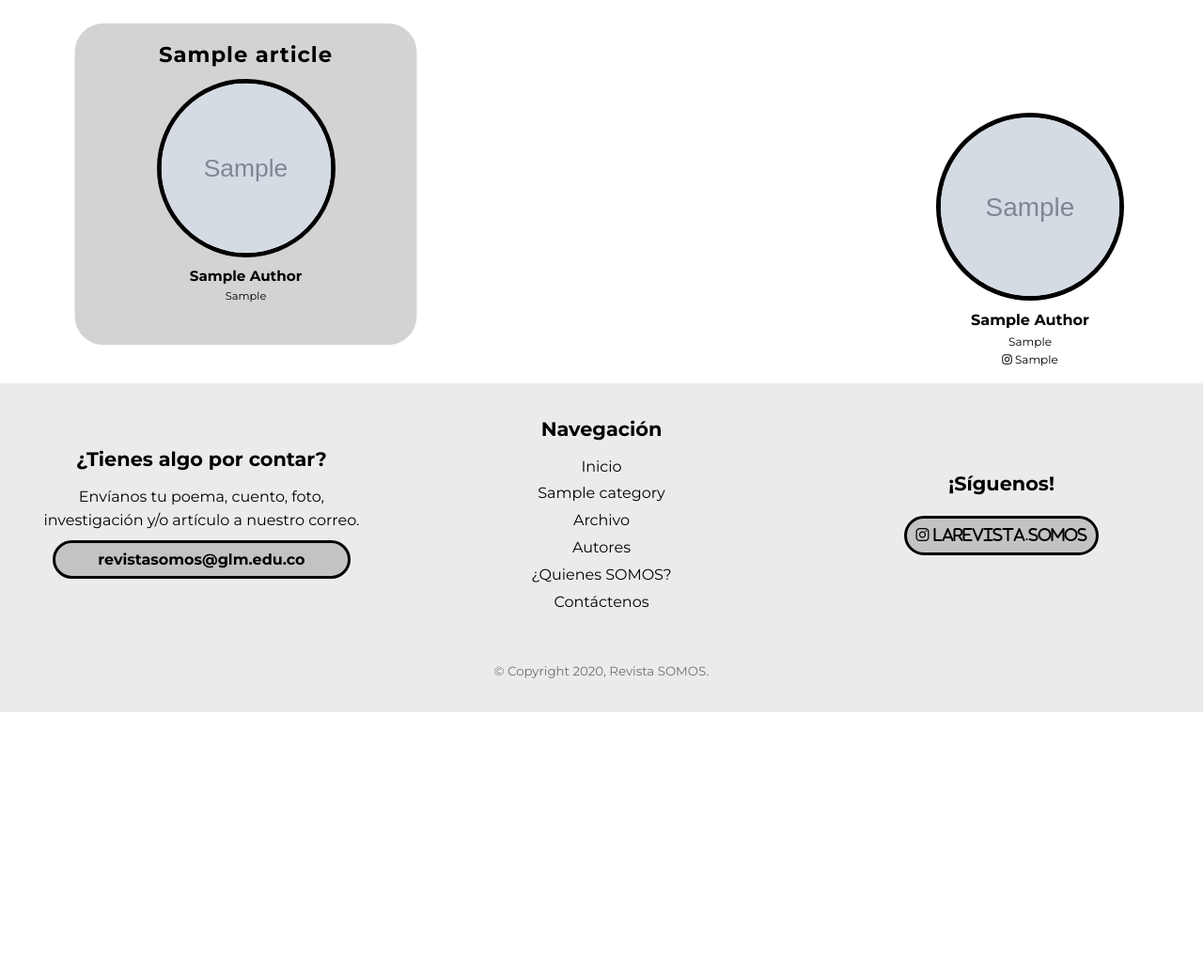
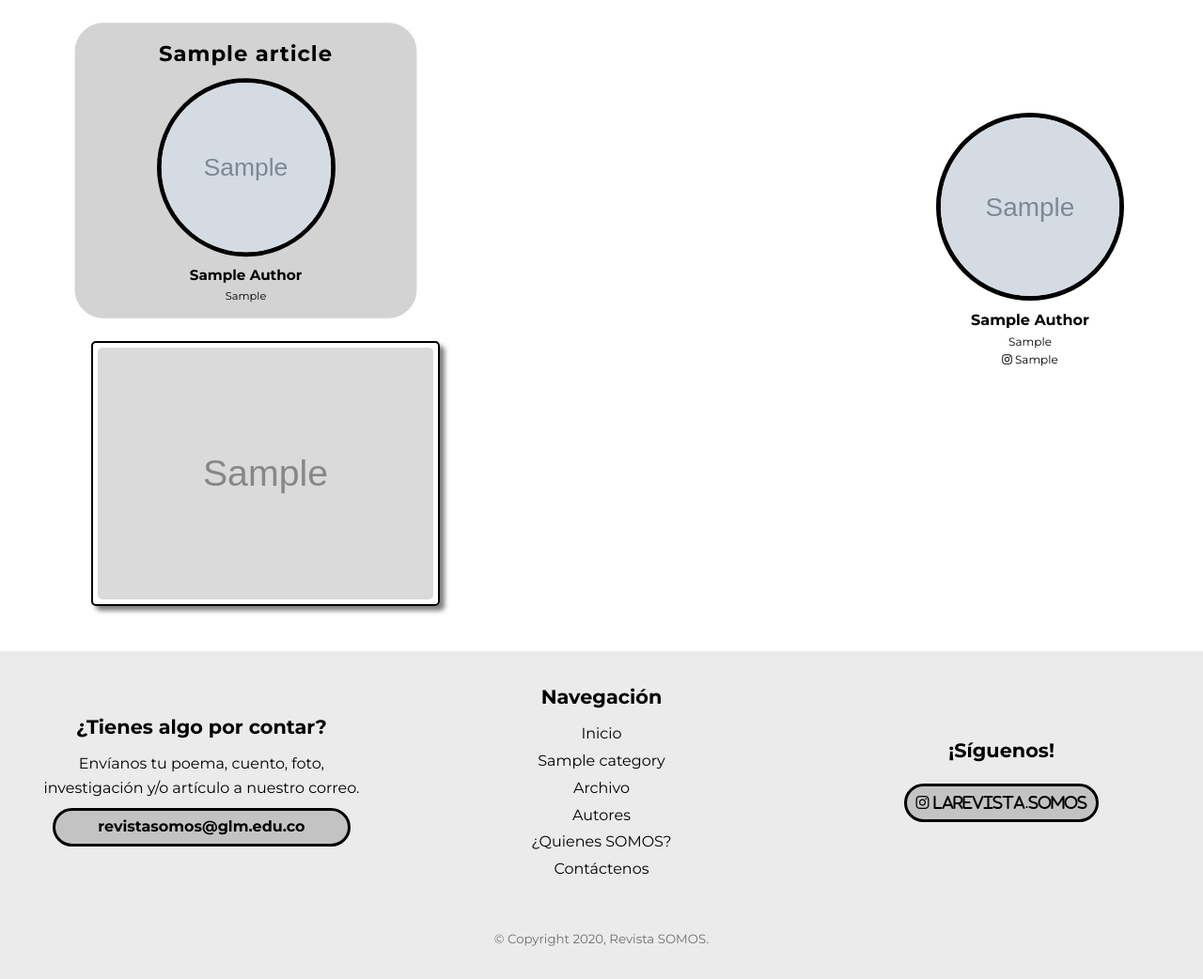
Before and after one commit to jbbenavidesr/larevistasomos, a Django app: a page that uses revista/templates/revista/author_list.html in a window 1280 px wide. Shown: the part 193-1235 px from the top of the page at 94% size. Before the commit the page ends 951 px from the top, so only its background shows below. Run offline with Django 3.2, Linux system fonts and the light colour scheme; tables that the repository leaves empty hold one stand-in row (values such as "Sample post"); grey boxes marked "Sample" are stand-in pictures; parts of the project's set-up code (start-up, migrations or seed data) failed here and were passed over; some libraries are stand-ins or nearby versions.

Commit message:
Add gallery photos to authors

```diff
--- a/revista/templates/revista/author_list.html
+++ b/revista/templates/revista/author_list.html
@@ -17,15 +17,23 @@
                 <h3 class="modern-life-post-title">{{ post.title }}</h3>
                 {% if post.images.all %}
                 <img src="{{ post.get_first_image.image.url }}" alt="" class="author-image">
-                {% else %}
+                {% elif post.author.photo %}
                 <img src="{{ post.author.photo.url }}" alt="" class="author-image">
                 {% endif %}
                 <p class="author-name"> {{ post.author.name }}</p>
                 <p class="author-school">{{ post.author.school }}</p>
             </a>
         </article>
-
     {% endfor %}
+    <div class="gallery-grid">
+        {% for photo in author.fotos.all %}
+        <div class="gallery-grid__item">
+            <a href="{% url 'gallery:image' photo.slug %}" class="gallery-link">
+                <img class='gallery-grid__img' src='{{ photo.image.url }}' alt=''>
+            </a>
+        </div>
+        {% endfor %}
+    </div>
 </main>
 {% endblock content %}
 
@@ -33,7 +41,9 @@
     <aside role="author" class="author">
 
         <div class="container container-author">
-            {% if author.photo %}<img src="{{ author.photo.url }}" alt="" class="author-image">{% endif %}
+            {% if author.photo %}
+            <img src="{{ author.photo.url }}" alt="" class="author-image">
+            {% endif %}
             <p class="author-name">{{ author.name }}</p>
             <p class="author-school">{{ author.school }}</p>
             {% if author.ig_user %}
```
Also changed, not shown: gallery/templates/gallery/gallery.html (indentation only).
